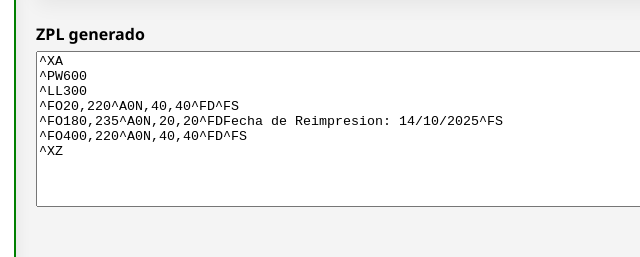
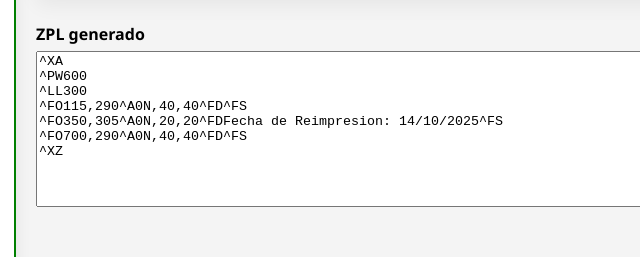
Before and after one commit to CodeEmbraco/PlataformaDeEtiquetas, a plain HTML site: page index.html in a window 1280 px wide. Both pictures are taken after a click on the button "Generar Etiqueta". Shown: the part 306-563 px from the top of the page, 401-1041 px from the left. Drawn offline with Linux system fonts and the light colour scheme.

Commit message:
Update index.html
Version final funcionando del sistema de etiquetas

```diff
--- a/index.html
+++ b/index.html
@@ -263,6 +263,7 @@ function generatePreviewAndZPL(){
     }
 
 
+    // (14.5 x 5.5)
     // --- 3. Build ZPL (Código de Impresión) ---
     const zplParts = [];
     zplParts.push('^XA');
@@ -277,19 +278,19 @@ function generatePreviewAndZPL(){
 
     // 1. Código de Barras Completo - Centro/Arriba
     if(fullCode){
-        zplParts.push(`^FO80,60^BY3^BCN,120,Y,N,N^FD${escapeZPL(fullCode)}^FS`);
+        zplParts.push(`^FO200,130^BY3^BCN,120,Y,N,N^FD${escapeZPL(fullCode)}^FS`);
     }
 
     // 2. Código (9 dígitos) - Esquina inferior izquierda
-    zplParts.push(`^FO20,220^A0N,40,40^FD${escapeZPL(code)}^FS`);
+    zplParts.push(`^FO115,290^A0N,40,40^FD${escapeZPL(code)}^FS`);
 
     // 3. Cambio: Fecha Actual con prefijo "Fecha de Reimpresion:" - Centro inferior
     // La fuente es pequeña (20x20 dots), el texto es largo, y la posición X=180 es más céntrica.
     const fechaTextoZPL = `Fecha de Reimpresion: ${todayDate}`;
-    zplParts.push(`^FO180,235^A0N,20,20^FD${escapeZPL(fechaTextoZPL)}^FS`);
+    zplParts.push(`^FO350,305^A0N,20,20^FD${escapeZPL(fechaTextoZPL)}^FS`);
 
     // 4. Lote (8 dígitos) - Esquina inferior derecha
-    zplParts.push(`^FO400,220^A0N,40,40^FD${escapeZPL(lot)}^FS`);
+    zplParts.push(`^FO700,290^A0N,40,40^FD${escapeZPL(lot)}^FS`);
 
     zplParts.push('^XZ');
 
@@ -313,7 +314,7 @@ printZplBtn.addEventListener('click', () => {
 
     try {
         if(typeof BrowserPrint === 'undefined'){
-            loadScript('http://http://localhost:9101/BrowserPrint-3.0.216.min.js')
+            loadScript('./BrowserPrint-3.0.216.min.js')
                 .then(() => attemptPrint(zpl))
                 .catch(() => alert('Error: No se pudo cargar Zebra Browser Print.'));
         } else {
```
